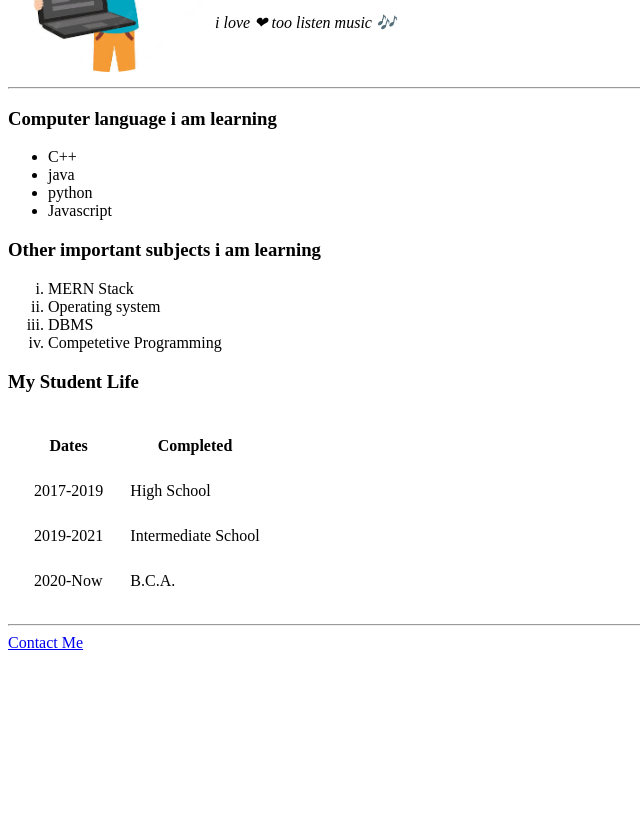
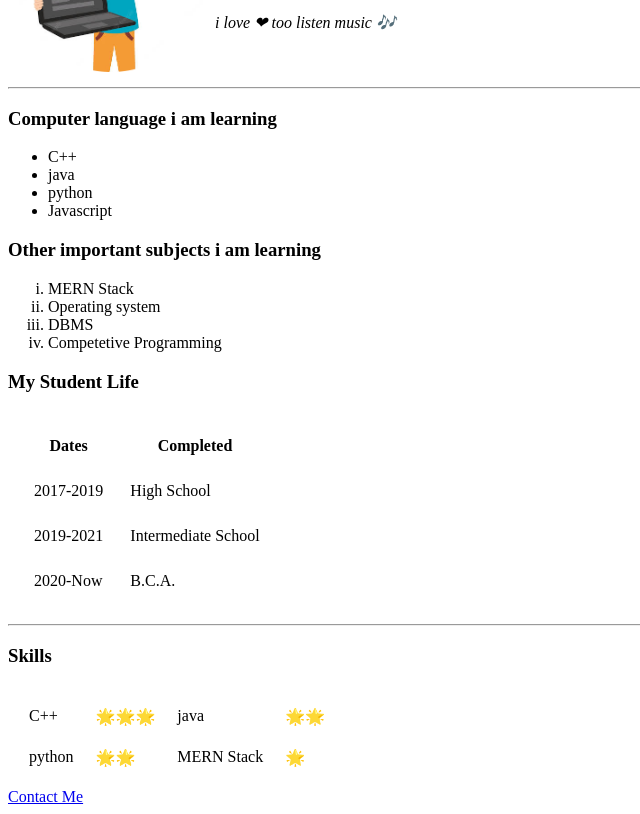
Before and after one commit to Anurag0Verma/portfolio, a plain HTML site: page index.html in a window 1280 px wide. Shown: the part 139-953 px from the top of the page, without its empty margins (0-640 px from the left). Before the commit the page ends 800 px from the top, so only its background shows below. Drawn offline with Linux system fonts and the light colour scheme.

Commit message:
added skill table

```diff
--- a/index.html
+++ b/index.html
@@ -74,6 +74,23 @@
   </tbody>
 </table>
 <hr >
+
+<h3>Skills</h3>
+<table cellspacing="20">
+  <tr>
+    <td>C++</td>
+    <td>🌟🌟🌟</td>
+    <td>java</td>
+    <td>🌟🌟</td>
+  </tr>
+  <tr>
+    <td>python</td>
+    <td>🌟🌟</td>
+    <td>MERN Stack </td>
+    <td>🌟</td>
+  </tr>
+</table>
+
 <a href="contact-me.html">Contact Me</a>
 
 </body>
```
